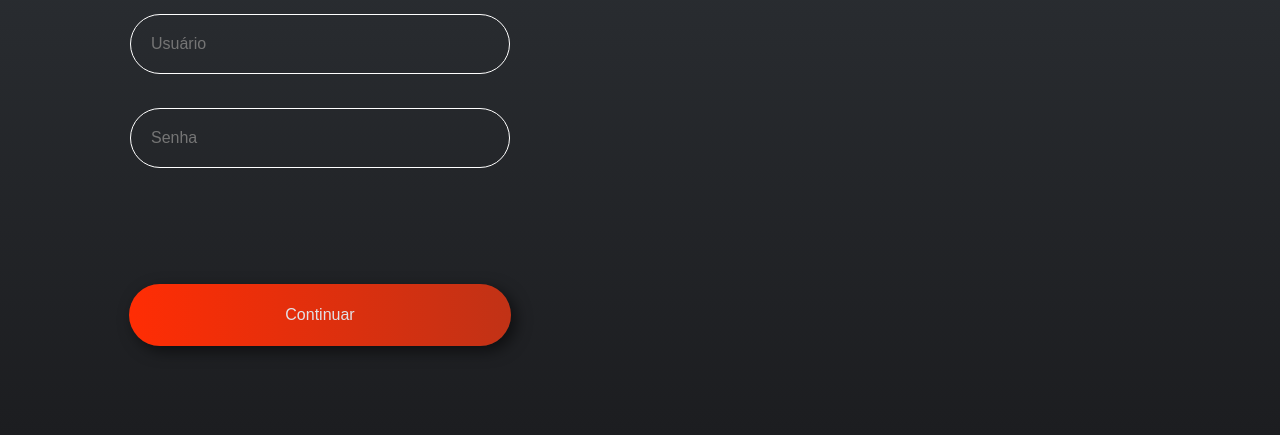
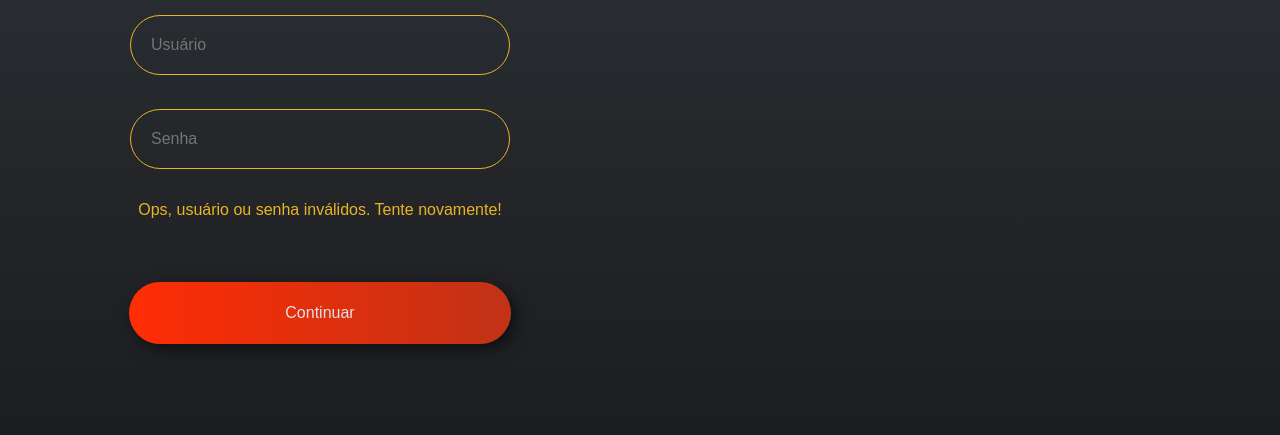
Before and after one commit to DenisLevy76/compass-front-challenge-authentication, a plain HTML site: page index.html in a window 1280 px wide. Shown: the part 365-800 px from the top of the page. Drawn offline with Linux system fonts and the light colour scheme; some icons are missing; a web font is replaced by a local one.

Commit message:
Add form helper text and hover color for button

```diff
--- a/index.html
+++ b/index.html
@@ -18,7 +18,7 @@
         <h1>Olá,</h1>
         <p>Para continuar navegando de forma segura, efetue o login na rede.</p>
       </article>
-      <form class="signIn">
+      <form class="signIn error">
         <h1 class="signIn__title">Login</h1>
         <div class="signIn__input-container">
           <input
@@ -40,6 +40,9 @@
           />
           <i class="ph-lock-thin input-container__icon"></i>
         </div>
+        <p class="signIn__helper-text helper-text">
+          Ops, usuário ou senha inválidos. Tente novamente!
+        </p>
         <button type="submit" class="signIn__button button">Continuar</button>
       </form>
     </main>
--- a/styles/components/button.css
+++ b/styles/components/button.css
@@ -5,4 +5,11 @@
   border-radius: 50px;
   padding: 23px;
   width: 100%;
+
+  cursor: pointer;
+  transition: all 0.15 s;
 }
+
+.button:hover {
+  filter: brightness(1.1);
+}
--- a/styles/components/signInForm.css
+++ b/styles/components/signInForm.css
@@ -14,6 +14,19 @@
   font-size: var(--size-8);
 }
 
+.signIn__helper-text {
+  visibility: hidden;
+  color: var(--helper-text);
+  text-align: center;
+}
+
+.error .input {
+  border-color: var(--helper-text);
+}
+.error .helper-text {
+  visibility: visible;
+}
+
 .signIn__button {
-  margin-top: 5.1875rem;
+  margin-top: var(--size-8);
 }
--- a/styles/variables.css
+++ b/styles/variables.css
@@ -9,6 +9,7 @@
 
   --text-primary: #e1e1e6;
   --text-secondary: #c5c5c5;
+  --helper-text: #e9b425;
 
   --font-family: 'Mark Pro', sans-serif;
 
```
